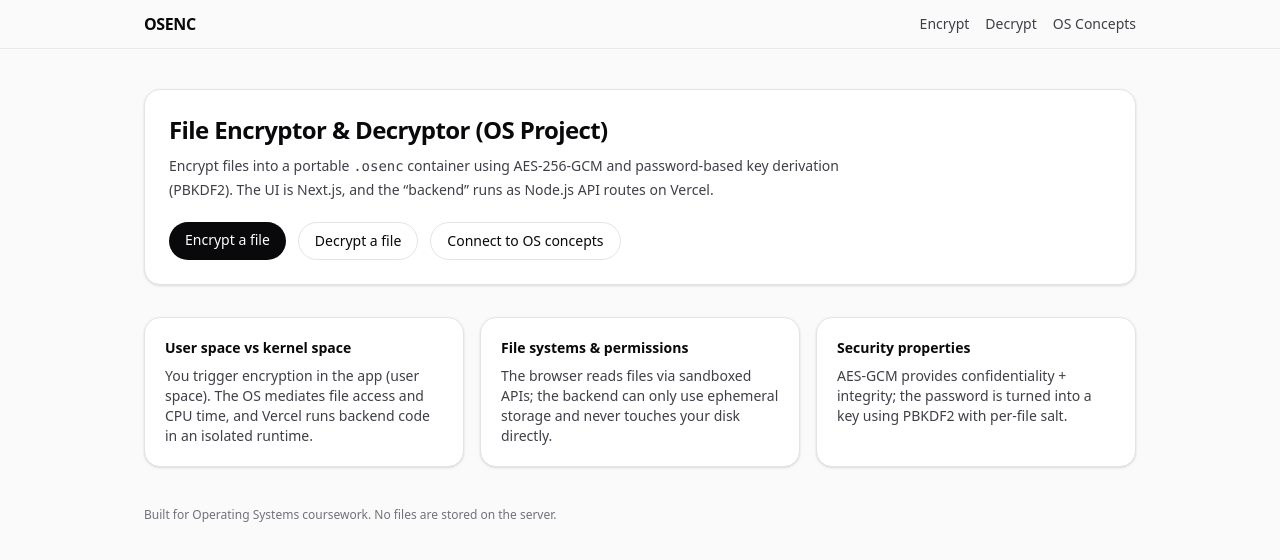
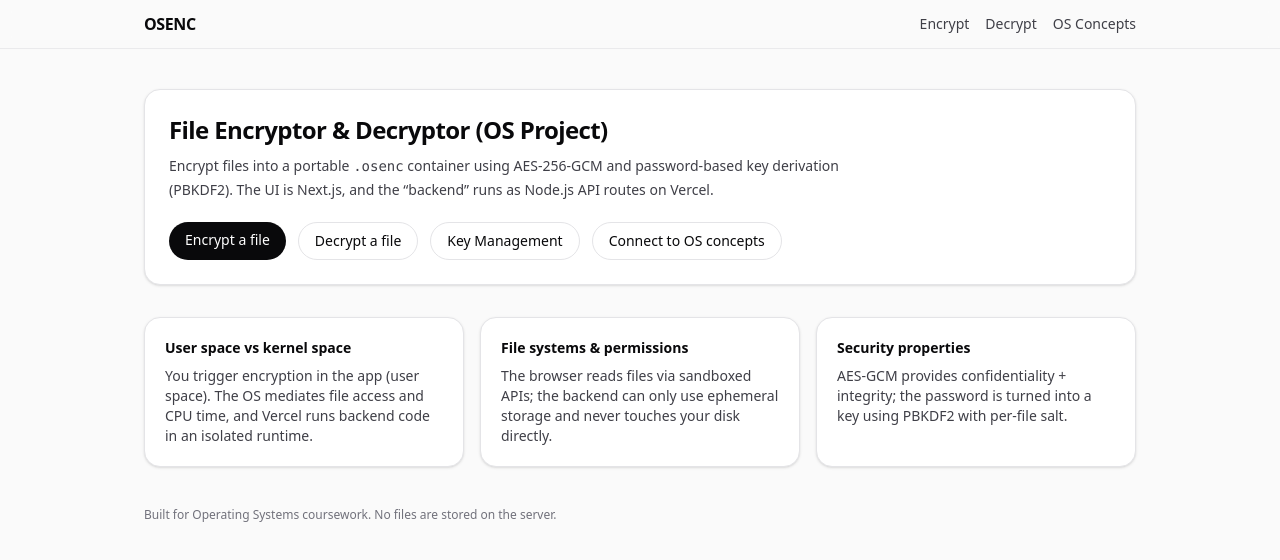
Before and after one commit to antedotee/file-encryptor-decryptor, a Next.js app: page / in a window 1280 px wide. Shown: the top 560 px of the page. Built offline with nearby package versions, Linux system fonts and the light colour scheme.

Commit message:
added the public key encryption

```diff
--- a/src/app/decrypt/ui/DecryptClient.tsx
+++ b/src/app/decrypt/ui/DecryptClient.tsx
@@ -102,10 +102,10 @@ export default function DecryptClient() {
     <div className="rounded-2xl border border-zinc-200 bg-white p-6 shadow-sm dark:border-white/10 dark:bg-zinc-950">
       <div className="grid gap-4 md:grid-cols-2">
         <label className="space-y-2">
-          <div className="text-sm font-medium">Encrypted file (.osenc)</div>
+          <div className="text-sm font-medium">Encrypted file (.osenc or .osencpk)</div>
           <input
             type="file"
-            accept=".osenc,application/octet-stream"
+            accept=".osenc,.osencpk,application/octet-stream,application/json"
             className="block w-full rounded-lg border border-zinc-200 bg-white px-3 py-2 text-sm dark:border-white/10 dark:bg-black"
             onChange={(e) => setFile(e.target.files?.[0] ?? null)}
           />
--- a/src/app/page.tsx
+++ b/src/app/page.tsx
@@ -22,6 +22,12 @@ export default function Home() {
             className="rounded-full border border-zinc-200 bg-white px-4 py-2 text-sm font-medium hover:bg-zinc-50 dark:border-white/10 dark:bg-zinc-950 dark:hover:bg-white/5"
           >
             Decrypt a file
+          </Link>
+          <Link
+            href="/keys"
+            className="rounded-full border border-zinc-200 bg-white px-4 py-2 text-sm font-medium hover:bg-zinc-50 dark:border-white/10 dark:bg-zinc-950 dark:hover:bg-white/5"
+          >
+            Key Management
           </Link>
           <Link
             href="/os"
```
Also changed, not shown: 3 other files (tests, documents, lock files or other folders).
